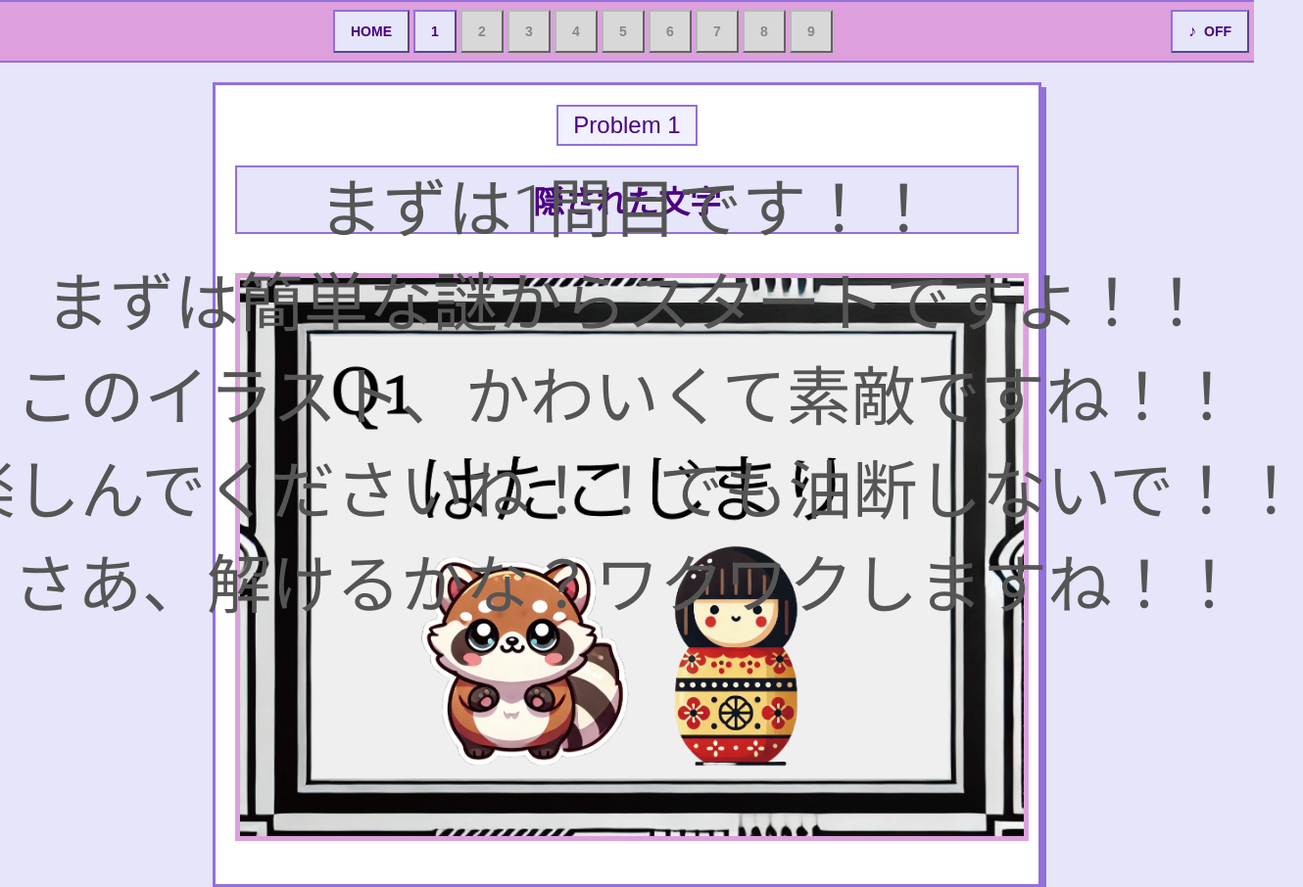
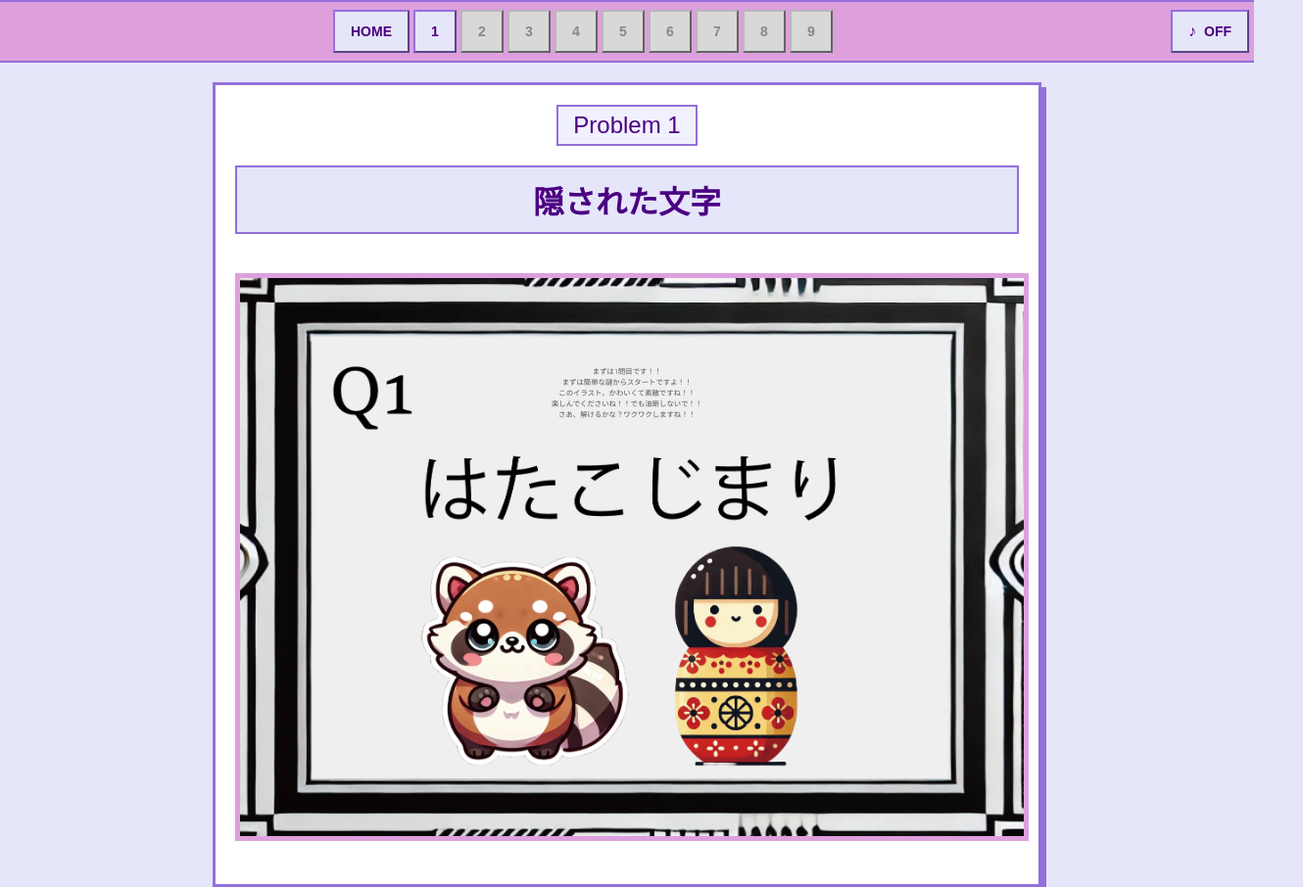
Before and after one commit to Souchan917/webnazorikaishita, a website: page question-1.html in a window 1280 px wide. Shown: the top 906 px of the page at 98% size, 1330 px wide, since content can reach past the window. Drawn offline with Linux system fonts and the light colour scheme.

Commit message:
Update question-1.html

```diff
--- a/question-1.html
+++ b/question-1.html
@@ -232,7 +232,7 @@
             left: 50%;
             transform: translate(-50%, -50%);
             color: #555; /* 不透明な色に変更 */
-            font-size: 66px;
+            font-size: 46%;
             font-weight: 300; /* 細いフォントウェイト */
             font-family: 'Roboto', Arial, sans-serif; /* 細めのフォントを指定 */
             pointer-events: none; /* テキストがクリックの邪魔にならないように */
```
